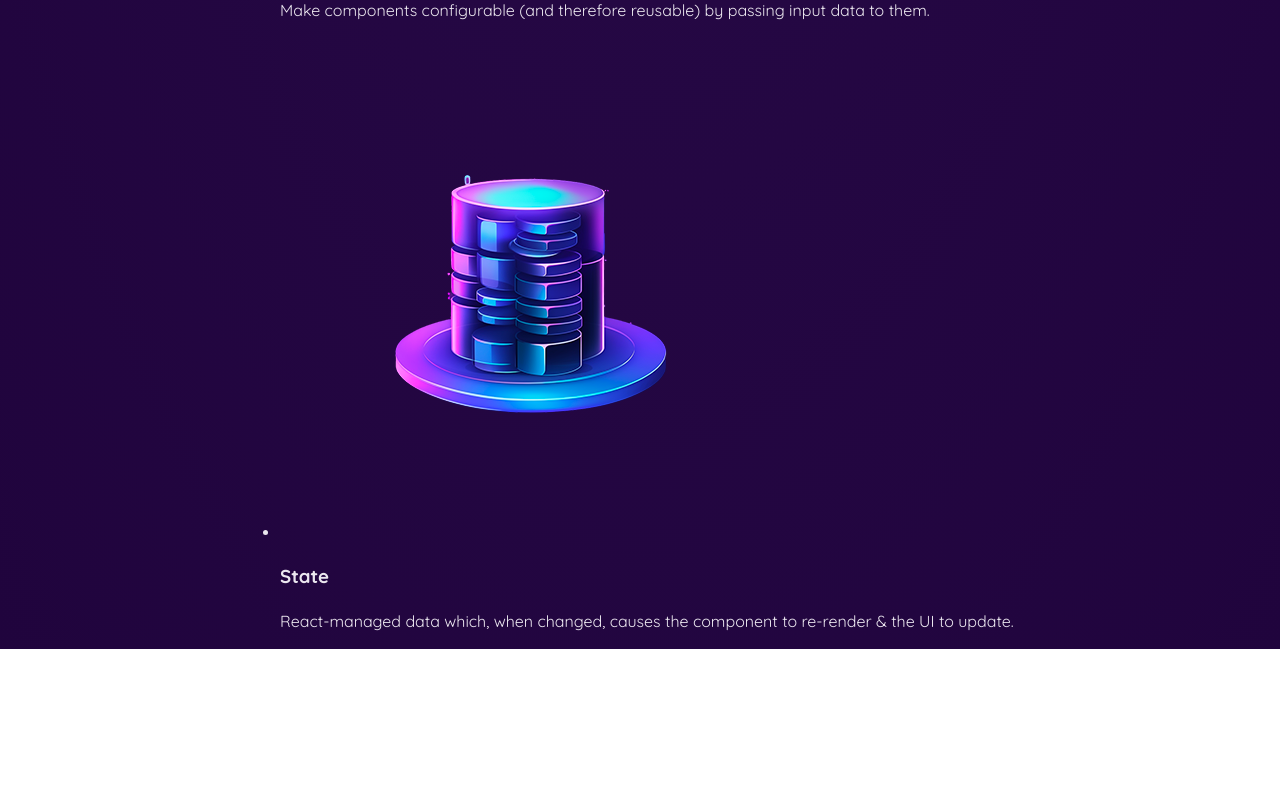
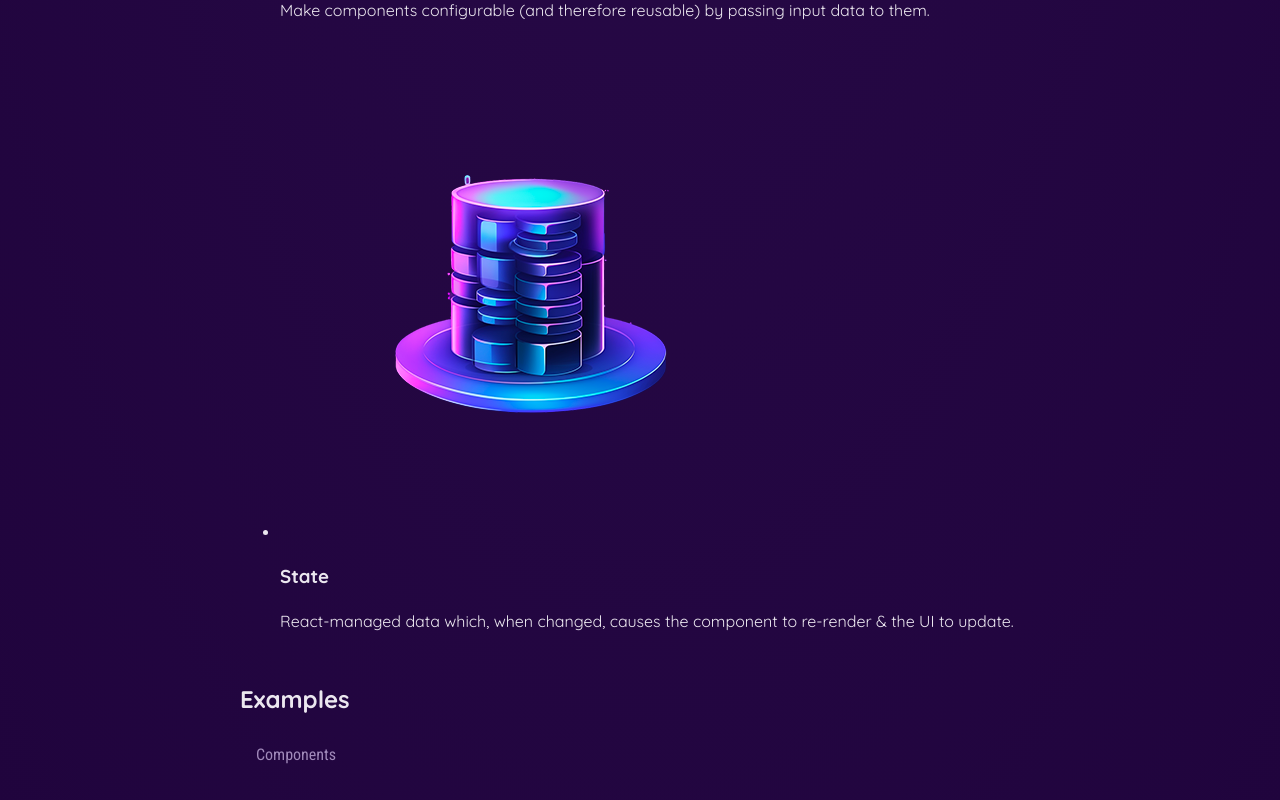
Before and after one commit to MargaretMugo/learnreact, a React (Vite) app in the folder 01-starting project/: page / in a window 1280 px wide. Shown: the part 2431-3231 px from the top of the page. Before the commit the page ends 3080 px from the top, so only its background shows below. Built offline with nearby package versions, Linux system fonts and the light colour scheme.

Commit message:
changes to the components folder

```diff
--- a/01-starting project/src/App.jsx
+++ b/01-starting project/src/App.jsx
@@ -3,6 +3,7 @@
 import { CORE_CONCEPTS } from './data.js';
 import Header  from './components/Header/Header.jsx';
 import CoreConcept from './components/CoreConcept/CoreConcept.jsx';
+import TabButton from './components/TabButton.jsx';
 
 function App() {
   return (
@@ -22,7 +23,12 @@
             <CoreConcept {...CORE_CONCEPTS[3]}/>
           </ul>
         </section>
-
+        <section id="examples">
+          <h2>Examples</h2>
+          <menu>
+            <TabButton>Components</TabButton>
+          </menu>
+        </section>
       </main>
     </div>
   );
--- /dev/null
+++ b/01-starting project/src/components/TabButton.jsx
@@ -0,0 +1,3 @@
+export default function TabButton(props){
+    return <li><button>{props.children}</button></li>
+}
```
